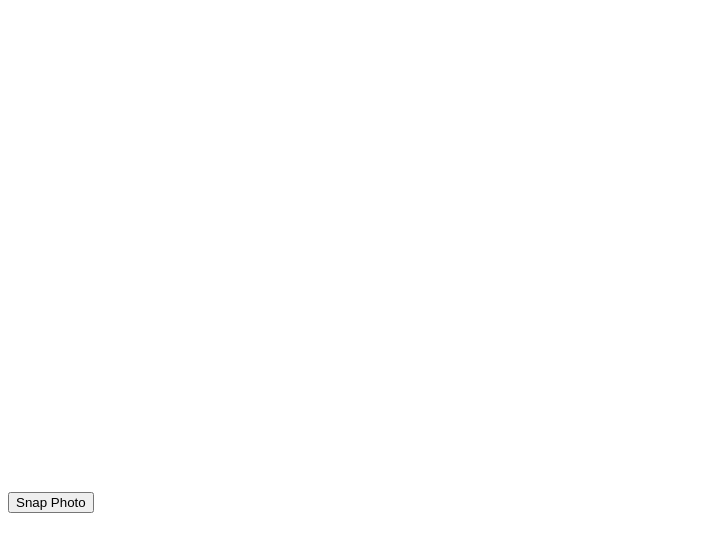
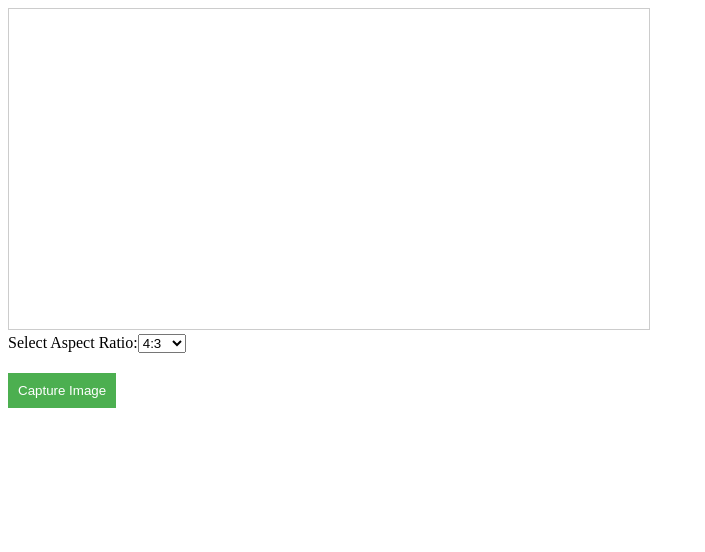
Before and after one commit to AjayRawat0706/camerasetup, an Angular app: page / in a window 1280 px wide. Shown: the top 552 px of the page, without its empty margins (0-705 px from the left). Built offline with nearby package versions, Linux system fonts and the light colour scheme; no server answers.

Commit message:
"changes"

```diff
--- a/src/app/app.component.css
+++ b/src/app/app.component.css
@@ -0,0 +1,19 @@
+video {
+    width: 100%;  /* Make video full width */
+    max-width: 640px;
+    height: auto;
+    border: 1px solid #ccc;
+  }
+
+  button {
+    margin-top: 20px;
+    padding: 10px;
+    background-color: #4CAF50;
+    color: white;
+    border: none;
+    cursor: pointer;
+  }
+
+  button:hover {
+    background-color: #45a049;
+  }
--- a/src/app/app.component.html
+++ b/src/app/app.component.html
@@ -1,10 +1,19 @@
-<div id="app">
-  <div><video #video id="video" width="640" height="480" autoplay></video></div>
-  <div><button id="snap" (click)="capture()">Snap Photo</button></div>
-  <canvas #canvas id="canvas" width="640" height="480"></canvas>
-  <ul>
-    <li *ngFor="let c of captures">
-      <img [src]="c" height="50" /> <!-- Binding the captured image source -->
-    </li>
-  </ul>
+<div>
+  <!-- Video element to display camera stream -->
+  <video autoplay></video>
+  <br>
+
+  <!-- Aspect Ratio Selection Dropdown -->
+  <label for="aspect-ratio">Select Aspect Ratio:</label>
+  <select [(ngModel)]="selectedAspectRatio" (change)="changeAspectRatio(selectedAspectRatio)" id="aspect-ratio">
+    <option value="4:3">4:3</option>
+    <option value="16:9">16:9</option>
+    <option value="1:1">1:1</option>
+    <!-- Add more ratios as needed -->
+  </select>
+
+  <br>
+
+  <!-- Capture Button -->
+  <button (click)="captureImage()">Capture Image</button>
 </div>
--- a/src/app/app.component.ts
+++ b/src/app/app.component.ts
@@ -1,42 +1,76 @@
 import { CommonModule } from '@angular/common';
-import { Component, OnInit, ViewChild, ElementRef, AfterViewInit } from '@angular/core';
-
+import { Component, OnInit, AfterViewInit } from '@angular/core';
+import { FormsModule } from '@angular/forms';
 @Component({
   selector: 'app-root',
   standalone: true,
-  imports: [CommonModule],
+  imports: [CommonModule,FormsModule],
   templateUrl: './app.component.html',
   styleUrls: ['./app.component.css'] // Corrected to 'styleUrls'
 })
 export class AppComponent implements OnInit, AfterViewInit {
+  videoElement!: HTMLVideoElement;
+  stream!: MediaStream;
+  selectedAspectRatio: string = '4:3'; // Default aspect ratio
 
-  @ViewChild("video") public video!: ElementRef<HTMLVideoElement>;  // Added '!' (non-null assertion)
-  @ViewChild("canvas") public canvas!: ElementRef<HTMLCanvasElement>;  // Added '!' (non-null assertion)
-
-  public captures: string[];  // Specify the type of the array
-
-  public constructor() {
-    this.captures = [];
+  ngOnInit() {
+    // Setup the camera stream when component is initialized
+    this.setupCamera();
   }
 
-  public ngOnInit(): void { }
+  ngAfterViewInit() {
+    // DOM-dependent initialization can be done here
+  }
 
-  public ngAfterViewInit(): void {
-    if (navigator.mediaDevices && navigator.mediaDevices.getUserMedia) {
-      navigator.mediaDevices.getUserMedia({ video: true }).then((stream) => {
-        this.video.nativeElement.srcObject = stream;  // Use srcObject instead of createObjectURL
-        this.video.nativeElement.play();
-      }).catch((err) => {
-        console.error('Error accessing webcam: ', err);
+  setupCamera() {
+    // Camera constraints with ideal video resolutions
+    const constraints = {
+      video: {
+        facingMode: 'user',
+        width: { ideal: 1280 }, // Ideal width
+        height: { ideal: 720 }  // Ideal height
+      }
+    };
+
+    // Access the user's camera
+    navigator.mediaDevices.getUserMedia(constraints)
+      .then((stream) => {
+        this.stream = stream;
+        this.videoElement = document.querySelector('video')!;
+        this.videoElement.srcObject = stream;
+      })
+      .catch((error) => {
+        console.error('Error accessing the camera: ', error);
       });
+  }
+
+  captureImage() {
+    // Create a canvas element to capture the image
+    const canvas = document.createElement('canvas');
+    const context = canvas.getContext('2d');
+
+    if (context) {
+      // Calculate the width and height for the selected aspect ratio
+      const aspectRatio = this.selectedAspectRatio.split(':');
+      const width = 640; // Fixed width for capturing image
+      const height = (width * parseInt(aspectRatio[1])) / parseInt(aspectRatio[0]);
+
+      canvas.width = width;
+      canvas.height = height;
+
+      // Draw the current video frame onto the canvas
+      context.drawImage(this.videoElement, 0, 0, width, height);
+
+      // Convert the canvas to base64 image data
+      const imageData = canvas.toDataURL('image/jpeg');
+      console.log(imageData); // Use this image data as needed (e.g., save or display)
+    } else {
+      console.error('Canvas context is unavailable.');
     }
   }
 
-  public capture(): void {
-    const context = this.canvas.nativeElement.getContext("2d");
-    if (context) {
-      context.drawImage(this.video.nativeElement, 0, 0, 600, 400);
-      this.captures.push(this.canvas.nativeElement.toDataURL("image/png"));
-    }
+  changeAspectRatio(ratio: string) {
+    // Update the selected aspect ratio when the user selects a new option
+    this.selectedAspectRatio = ratio;
   }
 }
```
